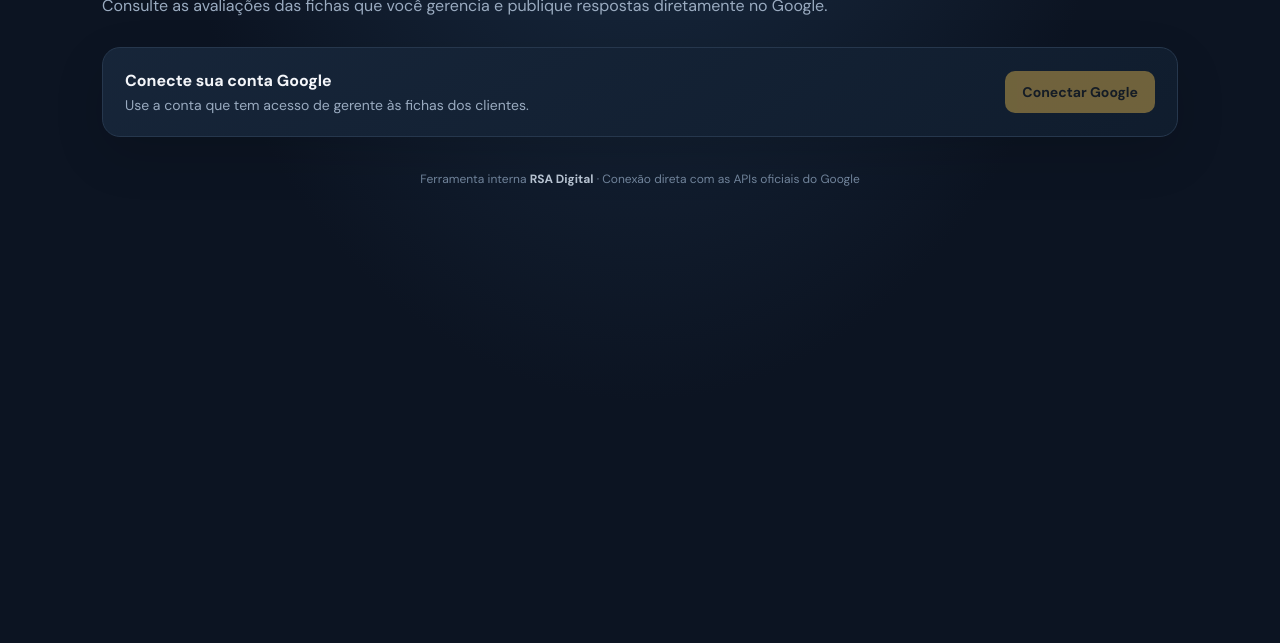
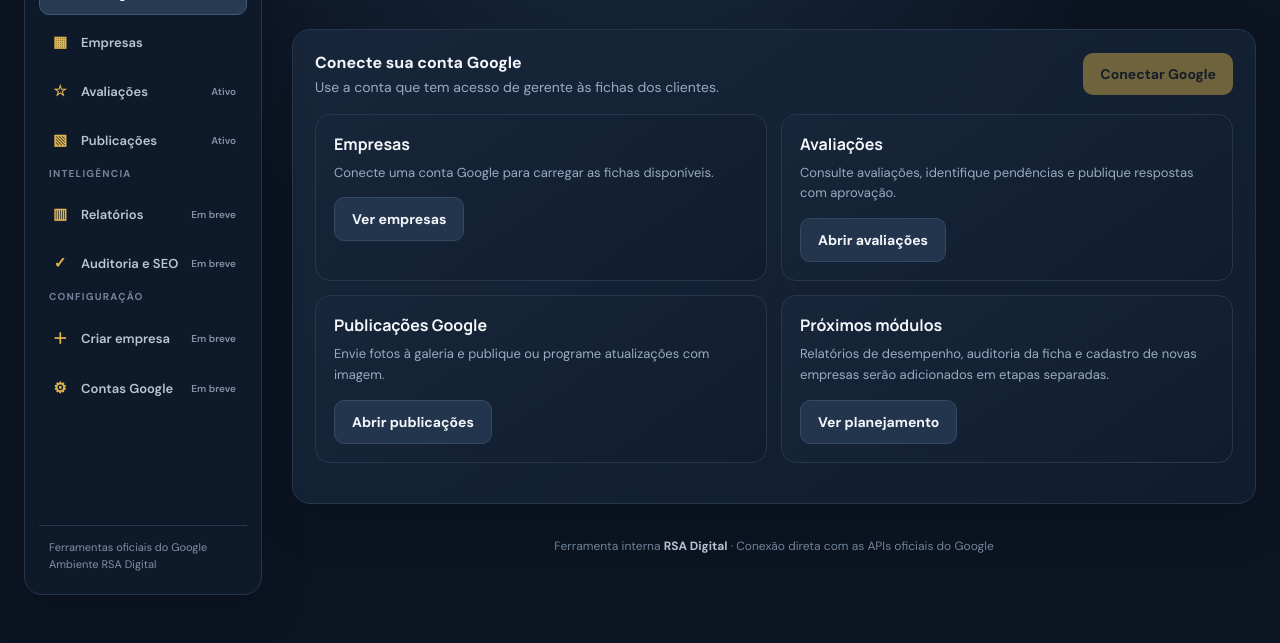
Before and after one commit to rafael-rsadigital/rsa-avaliacoes-google, a plain HTML site: page src/index.html in a window 1280 px wide. Shown: the part 185-828 px from the top of the page. Before the commit the page ends 800 px from the top, so only its background shows below. Drawn offline with Linux system fonts and the light colour scheme; no server answers.

Commit message:
Organizar central Google com navegação modular (#5)
* Adicionar estilos da navegação modular

* Adicionar navegação modular da central

* Integrar menu modular à central existente

* Ajustar alternância de seções no menu

* Tornar menu lateral móvel em gaveta

* Adicionar menu lateral retrátil no celular

```diff
--- /dev/null
+++ b/src/navigation.css
@@ -0,0 +1,85 @@
+/* Navegação da Central RSA Digital — camada visual isolada */
+.wrap{
+  width:min(100% - 48px, 1540px);
+  max-width:none;
+  margin:0 auto;
+  padding:28px 0 48px;
+  display:grid;
+  grid-template-columns:238px minmax(0,1fr);
+  gap:30px;
+  align-items:start;
+}
+.app-sidebar{
+  position:sticky;top:24px;min-height:calc(100vh - 48px);
+  padding:20px 14px;border:1px solid var(--line);border-radius:18px;
+  background:rgba(15,27,43,.94);box-shadow:0 18px 50px #0002;
+  display:flex;flex-direction:column;gap:24px;
+}
+.app-sidebar-brand{display:flex;align-items:center;gap:11px;padding:2px 6px 16px;border-bottom:1px solid var(--line)}
+.app-sidebar-mark{width:39px;height:39px;border:1px solid #9d854d;border-radius:11px;display:grid;place-items:center;color:var(--gold);font:800 15px Manrope}
+.app-sidebar-title{font:800 13px Manrope;letter-spacing:.08em}
+.app-sidebar-subtitle{font-size:10px;color:var(--muted);letter-spacing:.1em;text-transform:uppercase;margin-top:3px}
+.app-nav{display:flex;flex-direction:column;gap:5px}
+.app-nav-label{padding:0 10px 7px;color:#71849b;font-size:10px;font-weight:700;letter-spacing:.12em;text-transform:uppercase}
+.app-nav-link{
+  width:100%;display:flex;align-items:center;gap:11px;padding:11px 10px;
+  border:1px solid transparent;border-radius:10px;background:transparent;
+  color:#b8c5d4;text-align:left;font:600 13px "DM Sans",sans-serif;cursor:pointer;
+  transition:background .15s,border-color .15s,color .15s;
+}
+.app-nav-link:hover{background:#17283d;color:#fff}
+.app-nav-link.active{background:#263a52;border-color:#405873;color:#fff}
+.app-nav-icon{width:20px;text-align:center;color:var(--gold);font-size:15px}
+.app-nav-meta{margin-left:auto;color:#8294a9;font-size:10px;font-weight:600}
+.app-sidebar-foot{margin-top:auto;padding:13px 10px 2px;border-top:1px solid var(--line);font-size:11px;color:#7f91a6;line-height:1.5}
+.app-content{min-width:0;width:100%;max-width:1160px;margin:0 auto}
+.app-content>.top{margin-bottom:32px}
+.app-content main{min-width:0}
+.app-content main>h1{font-size:clamp(26px,3vw,35px)}
+.app-content .nav-tabs{display:none!important}
+.nav-dashboard,.nav-placeholder{margin:0 0 18px}
+.nav-dashboard-grid{display:grid;grid-template-columns:repeat(2,minmax(0,1fr));gap:14px;margin-top:18px}
+.nav-dashboard-card,.nav-placeholder-card{
+  background:linear-gradient(145deg,rgba(23,38,58,.96),rgba(16,29,46,.96));
+  border:1px solid var(--line);border-radius:15px;padding:18px;
+}
+.nav-dashboard-card h3,.nav-placeholder-card h2{font:700 16px Manrope;margin:0 0 8px}
+.nav-dashboard-card p,.nav-placeholder-card p{font-size:13px;line-height:1.6;color:var(--muted);margin:0}
+.nav-dashboard-card button{margin-top:14px}
+.nav-placeholder-card{padding:24px}
+.nav-placeholder-kicker{color:var(--gold);font-size:10px;font-weight:700;letter-spacing:.12em;text-transform:uppercase;margin-bottom:9px}
+.nav-placeholder-card h2{font-size:22px;margin-bottom:10px}
+.nav-placeholder-list{margin:16px 0 0;padding-left:19px;color:#c7d2df;font-size:13px;line-height:1.9}
+.nav-section-hidden{display:none!important}
+.app-content .panel{min-width:0}
+@media(max-width:900px){
+  .wrap{width:min(100% - 32px,760px);display:block;padding:16px 0 36px}
+  .app-sidebar{
+    position:fixed;z-index:1002;top:0;left:0;width:min(82vw,310px);height:100dvh;min-height:100dvh;
+    margin:0;padding:18px 14px;border-radius:0 18px 18px 0;overflow-y:auto;
+    transform:translateX(-105%);transition:transform .22s ease;
+  }
+  .app-sidebar.is-open{transform:translateX(0)}
+  .app-sidebar-brand{padding-bottom:14px}
+  .app-nav{display:flex;flex-direction:column;overflow:visible;padding:0}
+  .app-nav-label,.app-sidebar-foot{display:block}
+  .app-nav-link{width:100%;min-width:0;padding:12px 10px}
+  .app-nav-meta{display:inline}
+  .app-content>.top{margin-bottom:25px;justify-content:flex-start}
+  .app-content>.top .status{margin-left:auto}
+  .nav-menu-toggle{
+    display:inline-flex;align-items:center;justify-content:center;flex:0 0 42px;width:42px;height:42px;
+    border:1px solid var(--line);border-radius:11px;background:#17263a;color:var(--text);
+    font-size:21px;cursor:pointer;
+  }
+  .nav-menu-backdrop{position:fixed;inset:0;z-index:1001;background:rgba(2,8,16,.66);opacity:0;pointer-events:none;transition:opacity .2s}
+  .nav-menu-backdrop.is-visible{opacity:1;pointer-events:auto}
+  body.nav-menu-lock{overflow:hidden}
+}
+@media(min-width:901px){.nav-menu-toggle,.nav-menu-backdrop{display:none!important}}
+@media(max-width:600px){
+  .wrap{width:calc(100% - 24px);padding-top:12px}
+  .nav-dashboard-grid{grid-template-columns:1fr}
+  .app-content .panel{padding:15px}
+  .app-content>.top{align-items:flex-start}
+}
--- /dev/null
+++ b/src/navigation.js
@@ -0,0 +1,174 @@
+/* Navegação modular: não substitui nem altera os fluxos atuais de avaliações/publicações. */
+(() => {
+  const wrap = document.querySelector(".wrap");
+  const header = wrap?.querySelector(":scope > .top");
+  const main = wrap?.querySelector(":scope > main");
+  const footer = wrap?.querySelector(":scope > .foot");
+  if (!wrap || !header || !main || wrap.dataset.navigationReady === "true") return;
+  wrap.dataset.navigationReady = "true";
+
+  const sidebar = document.createElement("aside");
+  sidebar.className = "app-sidebar";
+  sidebar.innerHTML = `
+    <div class="app-sidebar-brand">
+      <div class="app-sidebar-mark">RSA</div>
+      <div><div class="app-sidebar-title">RSA DIGITAL</div><div class="app-sidebar-subtitle">Central Google</div></div>
+    </div>
+    <nav class="app-nav" aria-label="Menu principal">
+      <div class="app-nav-label">Gestão</div>
+      <button class="app-nav-link active" type="button" data-view="overview"><span class="app-nav-icon">⌂</span>Visão geral</button>
+      <button class="app-nav-link" type="button" data-view="companies"><span class="app-nav-icon">▦</span>Empresas</button>
+      <button class="app-nav-link" type="button" data-view="reviews"><span class="app-nav-icon">☆</span>Avaliações<span class="app-nav-meta">Ativo</span></button>
+      <button class="app-nav-link" type="button" data-view="publications"><span class="app-nav-icon">▧</span>Publicações<span class="app-nav-meta">Ativo</span></button>
+      <div class="app-nav-label">Inteligência</div>
+      <button class="app-nav-link" type="button" data-view="reports"><span class="app-nav-icon">▥</span>Relatórios<span class="app-nav-meta">Em breve</span></button>
+      <button class="app-nav-link" type="button" data-view="audit"><span class="app-nav-icon">✓</span>Auditoria e SEO<span class="app-nav-meta">Em breve</span></button>
+      <div class="app-nav-label">Configuração</div>
+      <button class="app-nav-link" type="button" data-view="create"><span class="app-nav-icon">＋</span>Criar empresa<span class="app-nav-meta">Em breve</span></button>
+      <button class="app-nav-link" type="button" data-view="accounts"><span class="app-nav-icon">⚙</span>Contas Google<span class="app-nav-meta">Em breve</span></button>
+    </nav>
+    <div class="app-sidebar-foot">Ferramentas oficiais do Google<br>Ambiente RSA Digital</div>`;
+  const content = document.createElement("div");
+  content.className = "app-content";
+  const menuToggle = document.createElement("button");
+  menuToggle.className = "nav-menu-toggle";
+  menuToggle.type = "button";
+  menuToggle.setAttribute("aria-label", "Abrir menu");
+  menuToggle.setAttribute("aria-expanded", "false");
+  menuToggle.innerHTML = "☰";
+  const backdrop = document.createElement("div");
+  backdrop.className = "nav-menu-backdrop";
+  backdrop.setAttribute("aria-hidden", "true");
+  wrap.insertBefore(sidebar, header);
+  document.body.appendChild(backdrop);
+  wrap.appendChild(content);
+  header.insertBefore(menuToggle, header.firstChild);
+
+  function closeMenu() {
+    sidebar.classList.remove("is-open");
+    backdrop.classList.remove("is-visible");
+    document.body.classList.remove("nav-menu-lock");
+    menuToggle.setAttribute("aria-expanded", "false");
+    menuToggle.setAttribute("aria-label", "Abrir menu");
+    menuToggle.innerHTML = "☰";
+  }
+  function openMenu() {
+    sidebar.classList.add("is-open");
+    backdrop.classList.add("is-visible");
+    document.body.classList.add("nav-menu-lock");
+    menuToggle.setAttribute("aria-expanded", "true");
+    menuToggle.setAttribute("aria-label", "Fechar menu");
+    menuToggle.innerHTML = "×";
+  }
+  menuToggle.addEventListener("click", () => sidebar.classList.contains("is-open") ? closeMenu() : openMenu());
+  backdrop.addEventListener("click", closeMenu);
+  document.addEventListener("keydown", event => { if (event.key === "Escape") closeMenu(); });
+  [header, main, footer].filter(Boolean).forEach(node => content.appendChild(node));
+
+  const title = main.querySelector("h1");
+  const intro = main.querySelector(".intro");
+  if (title) title.textContent = "Central de gestão Google";
+  if (intro) intro.textContent = "Gerencie as fichas, avaliações e publicações das empresas conectadas à RSA Digital.";
+
+  const panel = main.querySelector(".panel");
+  const appBox = document.getElementById("appBox");
+  const reviewsSection = document.getElementById("reviewsSection");
+  const publicationsSection = document.getElementById("publicationsSection");
+  const dashboard = document.createElement("section");
+  dashboard.className = "nav-dashboard";
+  dashboard.innerHTML = `
+    <div class="nav-dashboard-grid">
+      <article class="nav-dashboard-card"><h3>Empresas</h3><p id="navCompanySummary">Conecte uma conta Google para carregar as fichas disponíveis.</p><button class="btn secondary" type="button" data-go="companies">Ver empresas</button></article>
+      <article class="nav-dashboard-card"><h3>Avaliações</h3><p>Consulte avaliações, identifique pendências e publique respostas com aprovação.</p><button class="btn secondary" type="button" data-go="reviews">Abrir avaliações</button></article>
+      <article class="nav-dashboard-card"><h3>Publicações Google</h3><p>Envie fotos à galeria e publique ou programe atualizações com imagem.</p><button class="btn secondary" type="button" data-go="publications">Abrir publicações</button></article>
+      <article class="nav-dashboard-card"><h3>Próximos módulos</h3><p>Relatórios de desempenho, auditoria da ficha e cadastro de novas empresas serão adicionados em etapas separadas.</p><button class="btn secondary" type="button" data-go="reports">Ver planejamento</button></article>
+    </div>`;
+  const placeholder = document.createElement("section");
+  placeholder.className = "nav-placeholder nav-section-hidden";
+  placeholder.setAttribute("aria-live", "polite");
+  if (panel) {
+    const tabs = panel.querySelector(".nav-tabs");
+    if (tabs) tabs.classList.add("nav-section-hidden");
+    panel.insertBefore(dashboard, appBox || panel.firstChild);
+    panel.insertBefore(placeholder, appBox || panel.firstChild);
+  }
+
+  const descriptions = {
+    companies: {
+      kicker: "Cadastro e seleção",
+      title: "Empresas conectadas",
+      text: "A listagem de fichas continua disponível no seletor de empresa da área de trabalho. Nesta etapa, estamos preparando uma tela própria para organizar as empresas por conta Google, endereço e situação.",
+      items: ["Visualizar fichas de todas as contas autorizadas", "Identificar a conta Google responsável por cada ficha", "Abrir avaliações, publicações e relatórios por empresa"]
+    },
+    reports: {
+      kicker: "Módulo em desenvolvimento",
+      title: "Relatórios de desempenho",
+      text: "Este módulo reunirá os indicadores fornecidos pelas APIs oficiais do Google. A disponibilidade de cada métrica será validada antes de exibi-la, sem estimativas apresentadas como dados reais.",
+      items: ["Visualizações e interações do perfil", "Cliques no site, ligações e rotas, quando disponíveis", "Comparativo entre períodos e histórico de publicações"]
+    },
+    audit: {
+      kicker: "Módulo em desenvolvimento",
+      title: "Auditoria e otimização",
+      text: "A auditoria analisará os dados efetivamente retornados pelo Google e organizará recomendações de melhoria, sem alterar a ficha automaticamente.",
+      items: ["Categorias, informações e serviços cadastrados", "Campos ausentes ou incompletos", "Sugestões de otimização e plano de ação"]
+    },
+    create: {
+      kicker: "Módulo em desenvolvimento",
+      title: "Criar uma nova empresa",
+      text: "O cadastro será um fluxo separado da gestão das fichas existentes. A criação pela API não garante verificação nem publicação imediata no Google; esses estados serão apresentados separadamente.",
+      items: ["Escolher a conta Google que será proprietária", "Preencher nome, categoria, endereço ou área de atendimento", "Criar a ficha e acompanhar as etapas posteriores de verificação"]
+    },
+    accounts: {
+      kicker: "Módulo em desenvolvimento",
+      title: "Contas Google",
+      text: "A conexão de contas adicionais continua funcionando pelo fluxo seguro já existente. Esta tela futuramente facilitará a visualização das contas conectadas e das fichas associadas.",
+      items: ["Listar contas autorizadas e seus rótulos", "Identificar fichas vinculadas a cada conta", "Orientar a reconexão quando uma autorização expirar"]
+    }
+  };
+
+  function updateCompanySummary() {
+    const summary = document.getElementById("navCompanySummary");
+    if (!summary) return;
+    const count = typeof locations !== "undefined" && Array.isArray(locations) ? locations.length : 0;
+    summary.textContent = count
+      ? count + " ficha(s) carregada(s) nesta sessão. Use o seletor de empresa para escolher a ficha."
+      : "Conecte uma conta Google para carregar as fichas disponíveis.";
+  }
+
+  function setView(view) {
+    sidebar.querySelectorAll("[data-view]").forEach(button => button.classList.toggle("active", button.dataset.view === view));
+    dashboard.classList.toggle("nav-section-hidden", view !== "overview");
+    placeholder.classList.toggle("nav-section-hidden", !descriptions[view]);
+    if (descriptions[view]) {
+      const item = descriptions[view];
+      placeholder.innerHTML = `<div class="nav-placeholder-card"><div class="nav-placeholder-kicker">${item.kicker}</div><h2>${item.title}</h2><p>${item.text}</p><ul class="nav-placeholder-list">${item.items.map(value => "<li>" + value + "</li>").join("")}</ul></div>`;
+    }
+    if (view === "reviews" || view === "publications") {
+      if (reviewsSection) reviewsSection.classList.remove("nav-section-hidden");
+      if (publicationsSection) publicationsSection.classList.remove("nav-section-hidden");
+      dashboard.classList.add("nav-section-hidden");
+      placeholder.classList.add("nav-section-hidden");
+      if (typeof window.showMainSection === "function") window.showMainSection(view);
+    } else {
+      if (reviewsSection) reviewsSection.classList.add("nav-section-hidden");
+      if (publicationsSection) publicationsSection.classList.add("nav-section-hidden");
+    }
+    updateCompanySummary();
+  }
+
+  sidebar.querySelectorAll("[data-view]").forEach(button => button.addEventListener("click", () => {
+    setView(button.dataset.view);
+    if (window.matchMedia("(max-width: 900px)").matches) closeMenu();
+  }));
+  dashboard.querySelectorAll("[data-go]").forEach(button => button.addEventListener("click", () => {
+    const target = button.dataset.go;
+    const navButton = sidebar.querySelector('[data-view="' + target + '"]');
+    if (navButton) navButton.click();
+  }));
+
+  const locationSelect = document.getElementById("locationSelect");
+  if (locationSelect) locationSelect.addEventListener("change", updateCompanySummary);
+  const connectButton = document.getElementById("connectBtn");
+  if (connectButton) connectButton.addEventListener("click", () => setTimeout(updateCompanySummary, 700));
+  setView("overview");
+})();
```
Also changed, not shown: src/index.html (+2 -0 lines).
